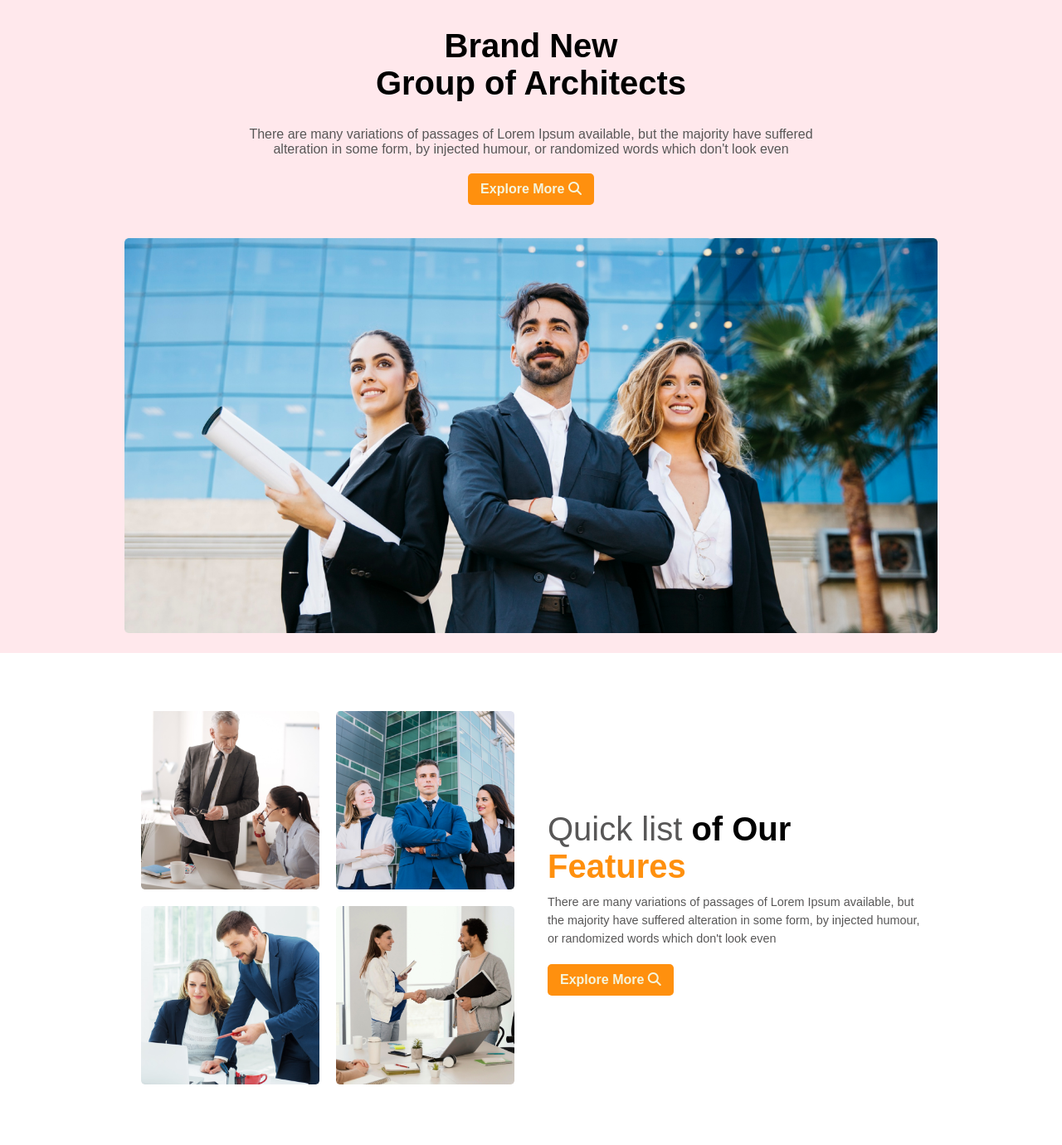
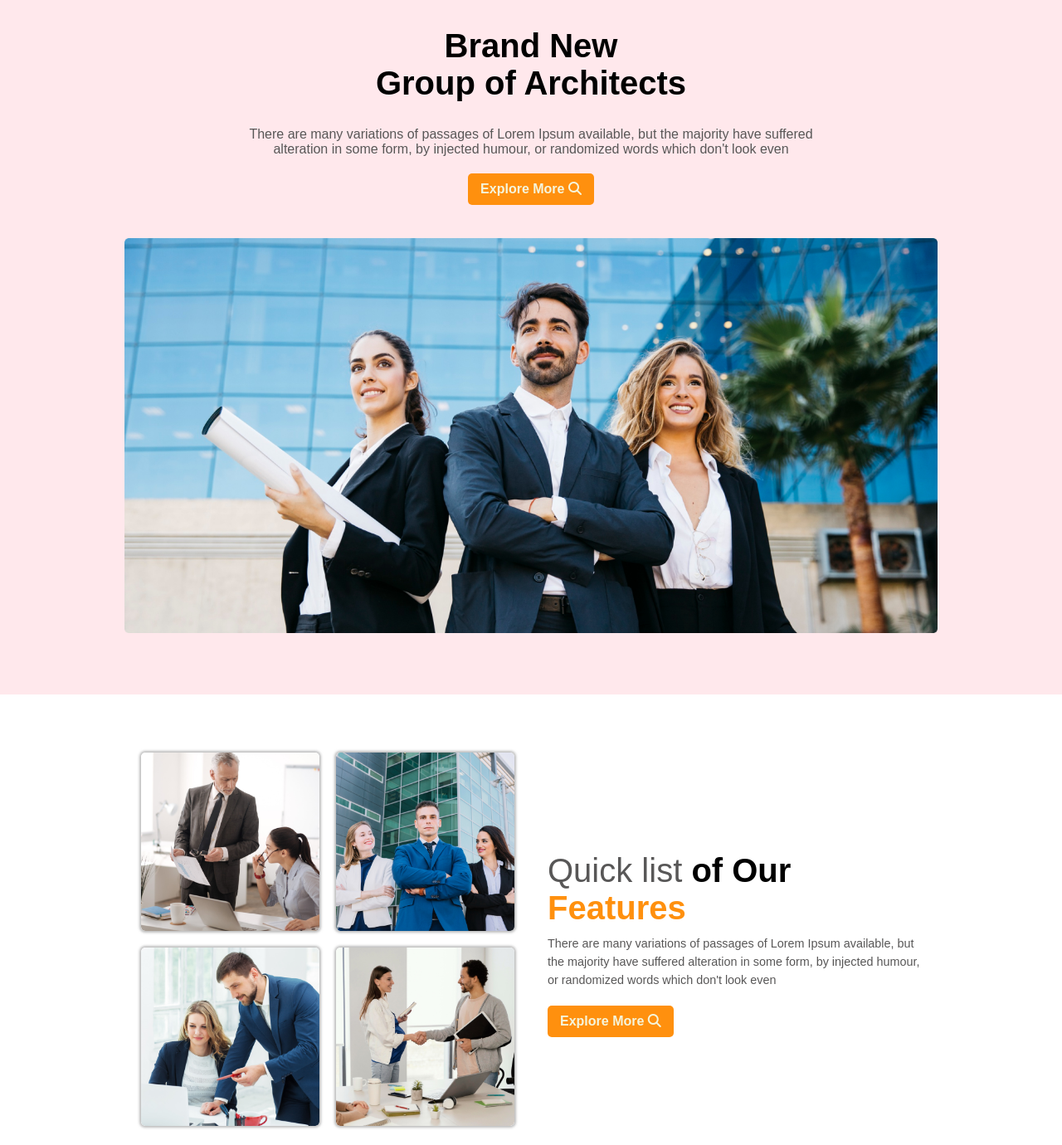
Before and after one commit to FarzanaNur/G3, a plain HTML site: page index.html in a window 1280 px wide. Shown: the part 105-1485 px from the top of the page at 83% size. Drawn offline with Linux system fonts and the light colour scheme.

Commit message:
image shadow

```diff
--- a/style/g3-style.css
+++ b/style/g3-style.css
@@ -75,7 +75,7 @@ li a{
 /* header-desc-container styling end */
 /* image-banner styling start */
 .banner{
-    padding: 0px 150px 20px;
+    padding: 0px 150px 70px;
 }
 .banner img{
     width: 100%;
@@ -87,6 +87,7 @@ li a{
 /* quick-list-section styling start */
 .quick-list-container{
     display: flex;
+    /* border: 2px solid red; */
 }
 .image-container{
     width: 50%;
@@ -98,6 +99,8 @@ li a{
 .image-container img{
     width: 100%;
     height: auto;
+    border-radius: 5px;
+    box-shadow: 0px 0px 3px 2px rgba(128, 128, 128, 0.519);
 }
 .quick-list-desc-container{
     width: 50%;
```
